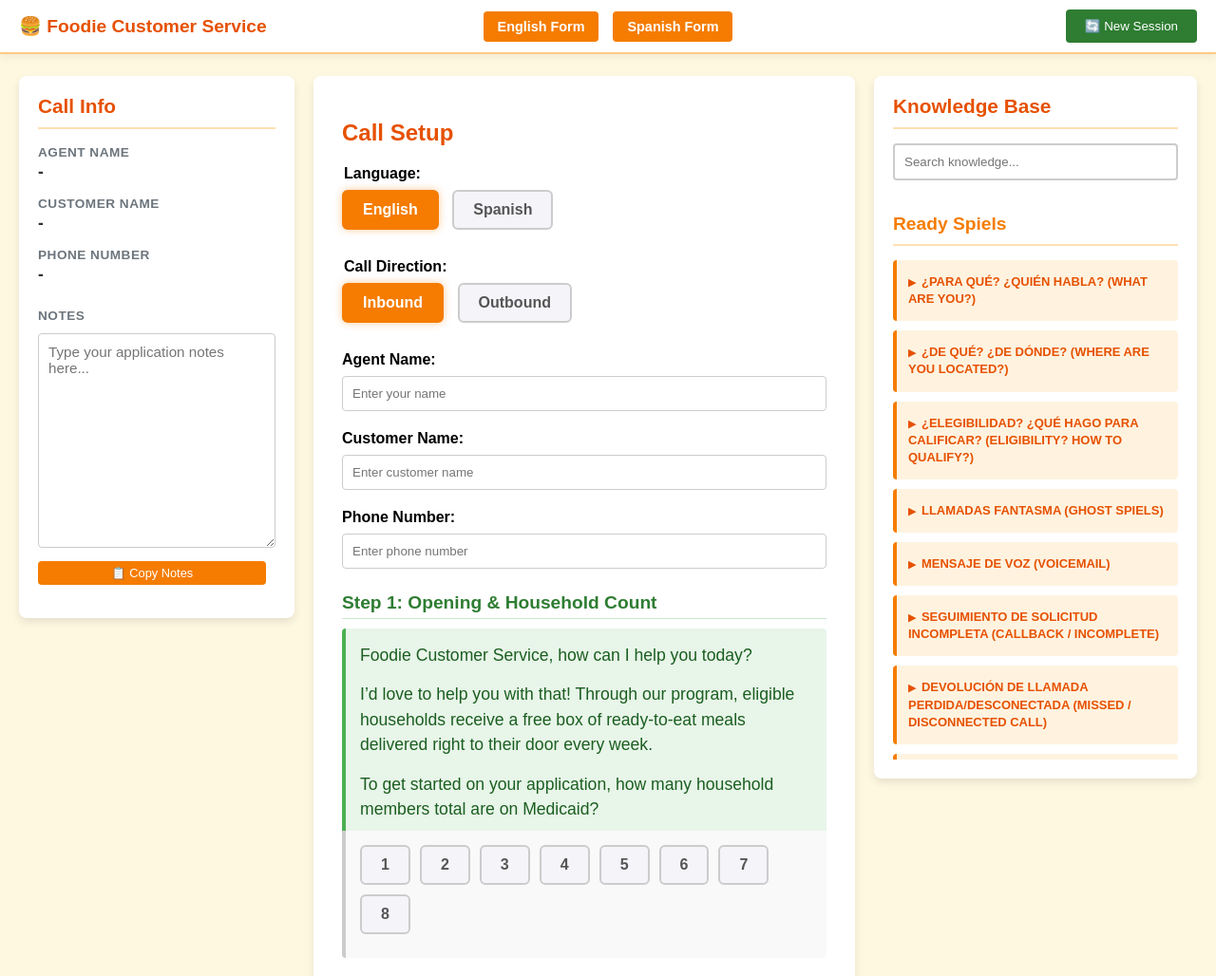
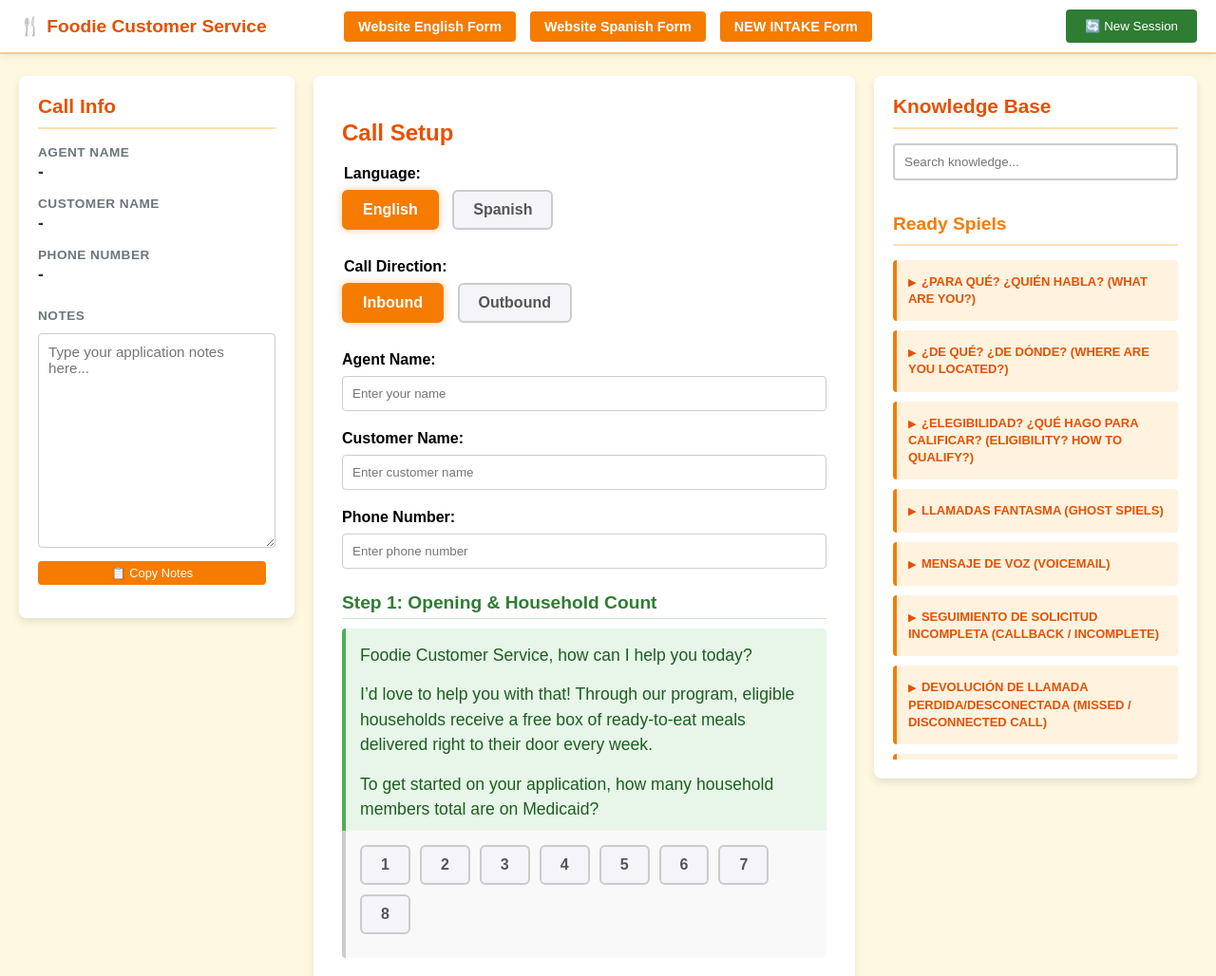
Before and after one commit to jobertrodel-ph/joyce1, a plain HTML site: page index.html in a window 1280 px wide. Shown: the top 1028 px of the page at 95% size. Drawn offline with Linux system fonts and the light colour scheme.

Commit message:
Add files via upload

```diff
--- a/index.html
+++ b/index.html
@@ -9,11 +9,12 @@
 <body class="lang-en dir-inbound">
     <div id="sticky-header">
         <div style="flex: 1; display: flex; align-items: center;">
-            <span class="header-title">🍔 Foodie Customer Service</span>
+            <span class="header-title">🍴 Foodie Customer Service</span>
         </div>
         <div style="flex: 1; display: flex; justify-content: center; gap: 15px;">
-            <a href="https://docs.google.com/forms/d/e/1FAIpQLSeyxhKgF1w9IN4iW99_Ip67D4F1LsQklg0kZPendipj5t0gLA/viewform" target="_blank" class="header-btn">English Form</a>
-            <a href="https://docs.google.com/forms/d/e/1FAIpQLSdHWwuMufXeGi9G8eXy4UKdD9lKm-rjRwOcEmkZAgnUZ3Duig/viewform" target="_blank" class="header-btn">Spanish Form</a>
+            <a href="https://docs.google.com/forms/d/e/1FAIpQLSeyxhKgF1w9IN4iW99_Ip67D4F1LsQklg0kZPendipj5t0gLA/viewform" target="_blank" class="header-btn">Website English Form</a>
+            <a href="https://docs.google.com/forms/d/e/1FAIpQLSdHWwuMufXeGi9G8eXy4UKdD9lKm-rjRwOcEmkZAgnUZ3Duig/viewform" target="_blank" class="header-btn">Website Spanish Form</a>
+            <a href="https://docs.google.com/forms/d/e/1FAIpQLSenp0QkS4UlOq_iO8cPl632tafRofcWxW4xW6YgrbtB_W37nQ/viewform" target="_blank" class="header-btn">NEW INTAKE Form</a>
         </div>
         <div style="flex: 1; display: flex; justify-content: flex-end;">
             <button id="btn-new-session" style="background-color: #2e7d32; margin: 0;">🔄 New Session</button>
```
